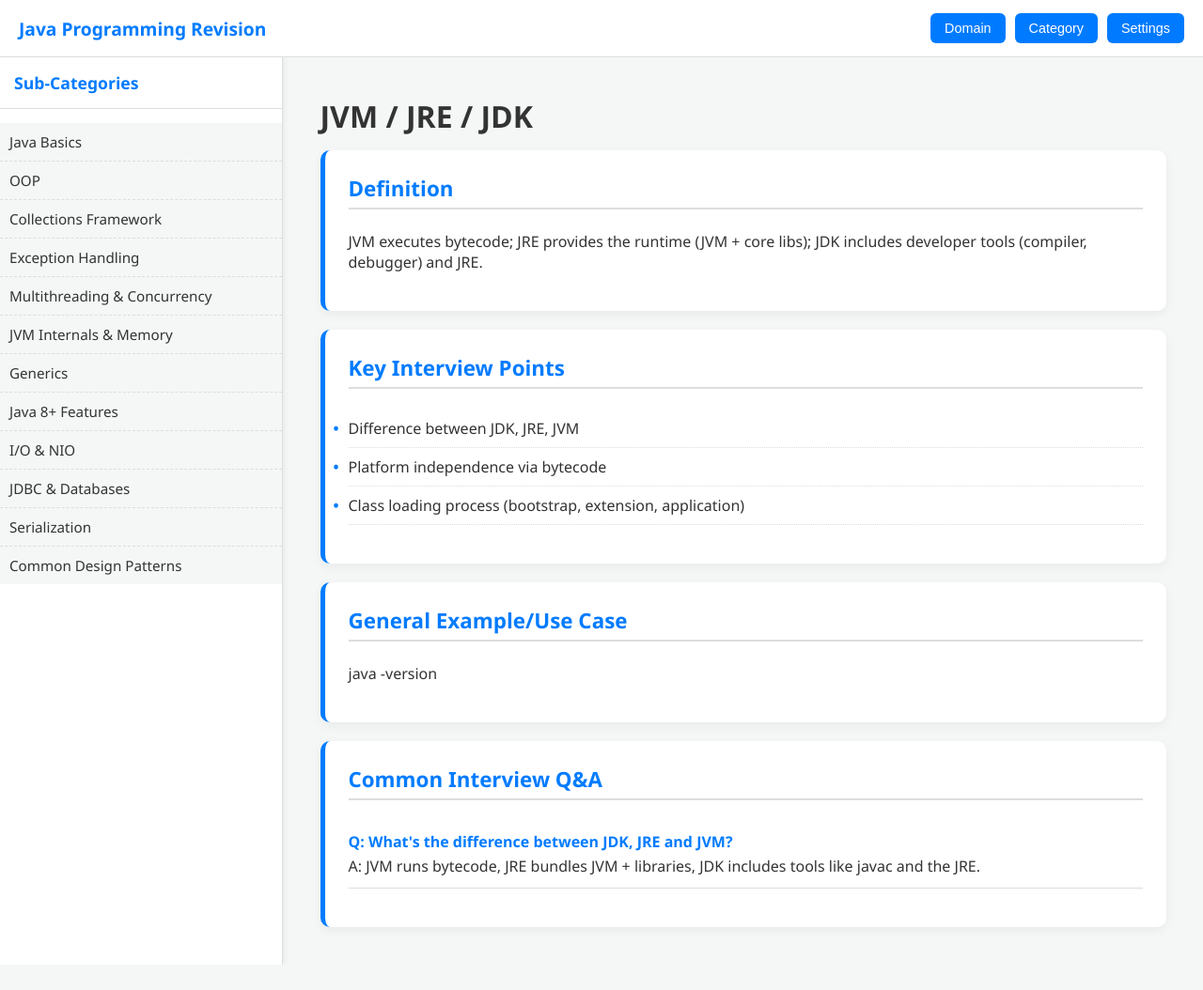
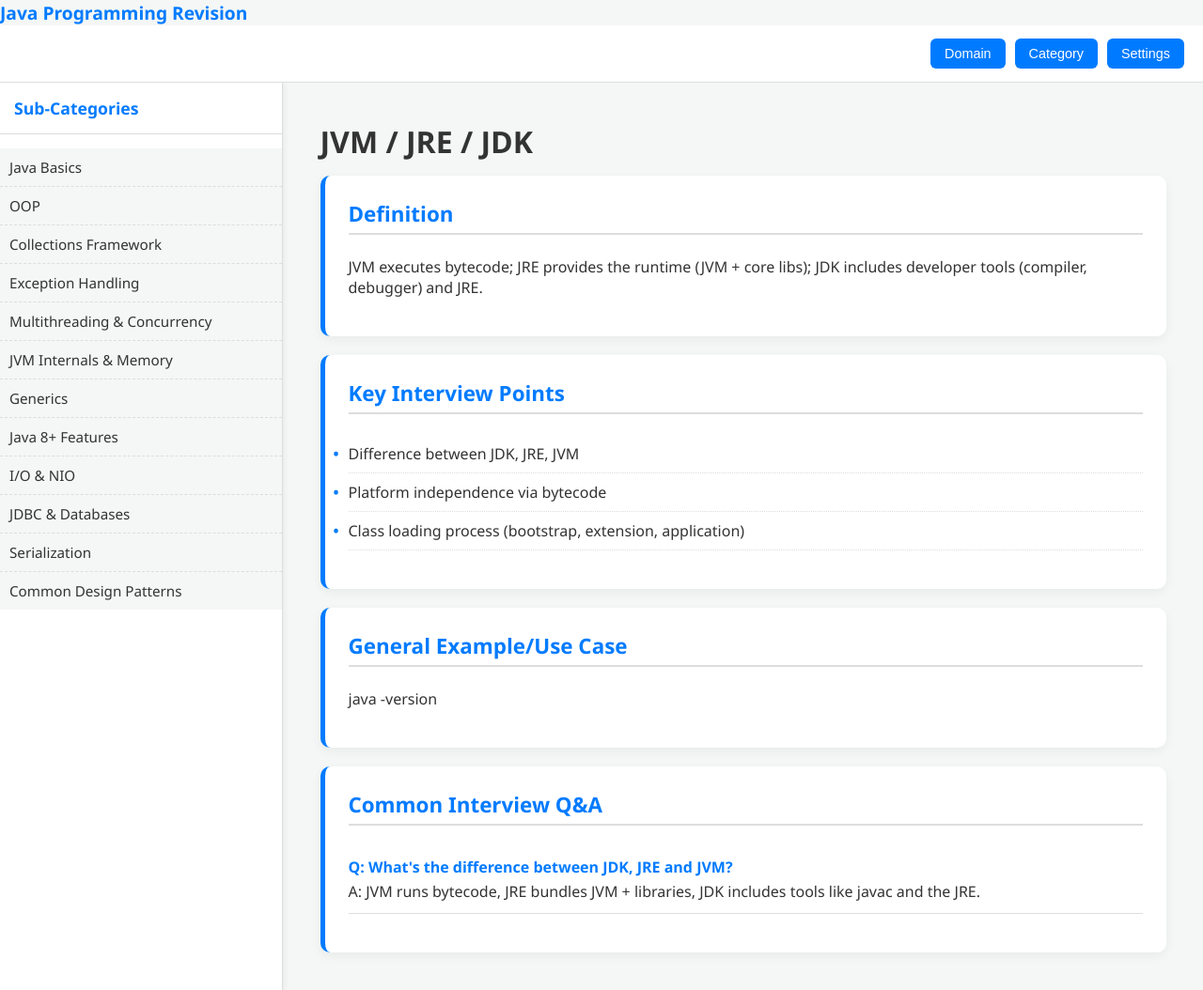
Before and after one commit to sathishTech001/java_revision_notes, a plain HTML site: page index.html in a window 1280 px wide. Shown: the whole page at 94% size. Before the commit the page ends 1027 px from the top, so only its background shows below. Drawn offline with Linux system fonts and the light colour scheme.

Commit message:
adjust the header
header adjustment

```diff
--- a/index.html
+++ b/index.html
@@ -51,6 +51,13 @@
             z-index: 100;
         }
 
+        .app-title {
+                margin: 0;
+                font-size: 1.2em;
+                font-weight: 600;
+                color: var(--accent-color);
+                flex-shrink: 0;
+        }
         .app-header h2 {
             margin: 0;
             font-size: 1.2em;
@@ -354,7 +361,9 @@
             .topic-toggle-mobile {
                 display: block;
             }
-
+            .app-title{
+                font-size: 1.1em;
+            }
             .app-header h2 {
                 font-size: 1.1em;
             }
@@ -398,11 +407,10 @@
     </style>
 </head>
 <body>
-
+    <h2 class="app-title" id="current-category-title">Interview Revision</h2>
     <header class="app-header">
-        <h2 id="current-category-title">Interview Revision</h2>
+        <h2 class="app-title"></h2>
         <div class="header-controls">
-
             <div class="domain-button-container">
                 <button id="domain-toggle-btn">Domain</button>
                 <nav id="domain-menu" class="domain-menu">
```
